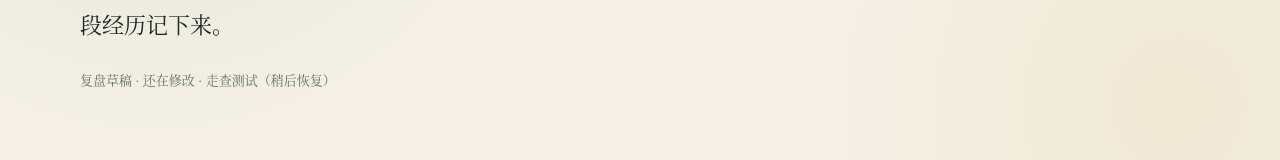
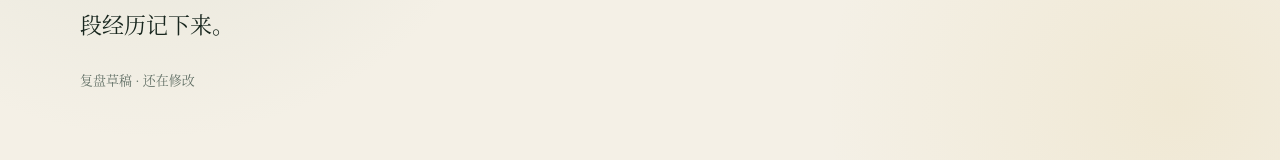
Before and after one commit to ayuanlang520-hash/sylvie-portfolio, an Eleventy site: page src/content/beichen/reflection.md in a window 1280 px wide. Shown: the part 371-531 px from the top of the page. Built offline with nearby package versions, Linux system fonts and the light colour scheme; Eleventy itself is replaced by a stand-in of ours; files that its build step writes are made by us from their sources.

Commit message:
Update src/content/beichen/reflection.md (via Pages CMS)

```diff
--- a/src/content/beichen/reflection.md
+++ b/src/content/beichen/reflection.md
@@ -3,7 +3,7 @@ permalink: beichen/reflection/index.html
 title: 结营复盘
 eyebrow: 北辰青年 / 回看这段学习
 summary: 说明书的反复调修、工作台的试用修改，还有第三周没做好的电话面试。先把这段经历记下来。
-status: 复盘草稿 · 还在修改 · 走查测试（稍后恢复）
+status: 复盘草稿 · 还在修改
 facts:
   - label: 主要作品
     value: 个人说明书 / 大学工作台 / 求职 Skill
```
